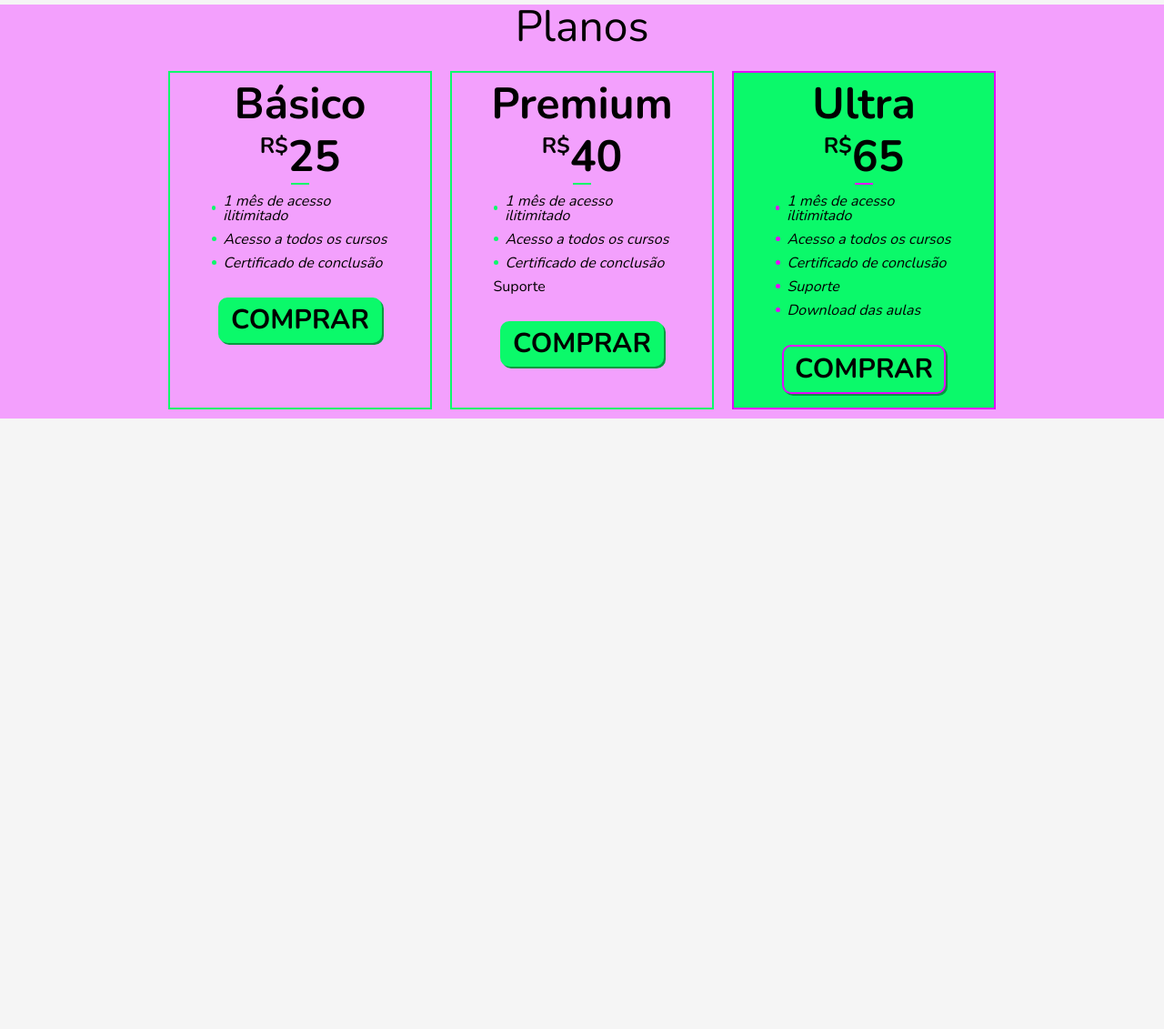
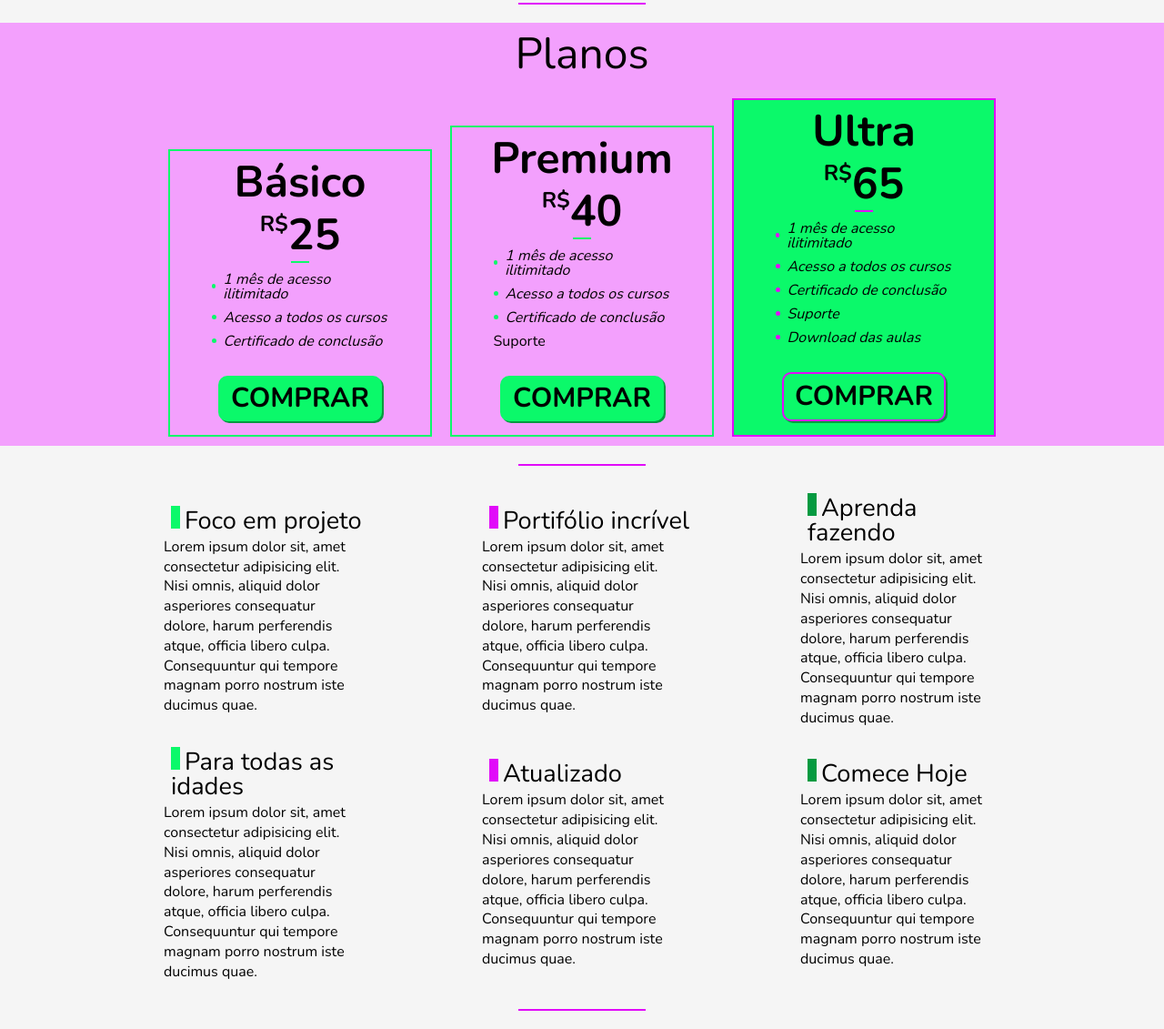
Before and after one commit to RaulDev31/frontbox, a plain HTML site: page index.html in a window 1280 px wide. Shown: the part 1339-2470 px from the top of the page at 91% size. Before the commit the page ends 1799 px from the top, so only its background shows below. Drawn offline with nearby package versions, Linux system fonts and the light colour scheme.

Commit message:
create section 5

```diff
--- a/CSS/style.css
+++ b/CSS/style.css
@@ -45,6 +45,7 @@ p {
 }
 
 .section__titulo {
+    padding-top: 10px;
     text-align: center;
     font-size: 3rem;
     margin-bottom: 15px;
@@ -70,6 +71,7 @@ img {
     max-width: 960px;
     margin: 0 auto;
     flex-wrap: wrap;
+
 }
 
 .menu__logo {
@@ -79,6 +81,7 @@ img {
 .nav__list {
     display: flex;
     flex-wrap: wrap;
+
 }
 
 .nav__link {
@@ -153,6 +156,7 @@ img {
     display: flex;
     flex-wrap: wrap;
     justify-content: center;
+    align-items: flex-end;
 }
 
 .plano {
@@ -249,3 +253,51 @@ img {
         order: -1
     }
 }
+
+/* 7. Vantagens */
+
+.vantagens {
+    max-width: 960px;
+    margin: 0 auto;
+    display: flex;
+    flex-wrap: wrap;
+    justify-content: space-between;
+    align-items: center;
+}
+
+.vantagem {
+    max-width: 240px;
+    margin: 10px;
+}
+
+.vantagem__titulo {
+    font-size: 1.7rem;
+    margin-bottom: 5px;
+    margin-left: 18px;
+}
+
+.vantagem__titulo::before {
+    content: "";
+    display: inline-block;
+    width: 10px;
+    height: 25px;
+    margin-right: 5px;
+}
+
+.vantagem:nth-of-type(3n+1) .vantagem__titulo::before {
+    background-color: var(--clr-green-ligth);
+}
+
+.vantagem:nth-of-type(3n+2) .vantagem__titulo::before {
+    background-color: var(--clr-pink-dark);
+}
+
+.vantagem:nth-of-type(3n+3) .vantagem__titulo::before {
+    background-color: var(--clr-green-dark);
+}
+
+@media (max-width: 800px) {
+    .vantagem {
+        max-width: 220px;
+    }
+}
--- a/index.html
+++ b/index.html
@@ -134,6 +134,47 @@
             </div>
         </div><!--planos-c-->
     </section><!--planos-->
+    <hr>
+    <section class="vantagens" id="vantagens">
+        <div class="vantagem">
+            <h2 class="vantagem__titulo">Foco em projeto</h2>
+            <p class="vantagem_descricao">Lorem ipsum dolor sit, amet consectetur adipisicing elit. Nisi omnis, aliquid
+                dolor asperiores consequatur dolore, harum perferendis atque, officia libero culpa. Consequuntur qui
+                tempore magnam porro nostrum iste ducimus quae.</p>
+        </div>
+        <div class="vantagem">
+            <h2 class="vantagem__titulo">Portifólio incrível</h2>
+            <p class="vantagem_descricao">Lorem ipsum dolor sit, amet consectetur adipisicing elit. Nisi omnis, aliquid
+                dolor asperiores consequatur dolore, harum perferendis atque, officia libero culpa. Consequuntur qui
+                tempore magnam porro nostrum iste ducimus quae.</p>
+        </div>
+        <div class="vantagem">
+            <h2 class="vantagem__titulo">Aprenda fazendo</h2>
+            <p class="vantagem_descricao">Lorem ipsum dolor sit, amet consectetur adipisicing elit. Nisi omnis, aliquid
+                dolor asperiores consequatur dolore, harum perferendis atque, officia libero culpa. Consequuntur qui
+                tempore magnam porro nostrum iste ducimus quae.</p>
+        </div>
+        <div class="vantagem">
+            <h2 class="vantagem__titulo">Para todas as idades</h2>
+            <p class="vantagem_descricao">Lorem ipsum dolor sit, amet consectetur adipisicing elit. Nisi omnis, aliquid
+                dolor asperiores consequatur dolore, harum perferendis atque, officia libero culpa. Consequuntur qui
+                tempore magnam porro nostrum iste ducimus quae.</p>
+        </div>
+        <div class="vantagem">
+            <h2 class="vantagem__titulo">Atualizado</h2>
+            <p class="vantagem_descricao">Lorem ipsum dolor sit, amet consectetur adipisicing elit. Nisi omnis, aliquid
+                dolor asperiores consequatur dolore, harum perferendis atque, officia libero culpa. Consequuntur qui
+                tempore magnam porro nostrum iste ducimus quae.</p>
+        </div>
+        <div class="vantagem">
+            <h2 class="vantagem__titulo">Comece Hoje</h2>
+            <p class="vantagem_descricao">Lorem ipsum dolor sit, amet consectetur adipisicing elit. Nisi omnis, aliquid
+                dolor asperiores consequatur dolore, harum perferendis atque, officia libero culpa. Consequuntur qui
+                tempore magnam porro nostrum iste ducimus quae.</p>
+        </div>
+    </section><!--vantagens-->
+
+    <hr>
 </body>
 
 </html>
```
